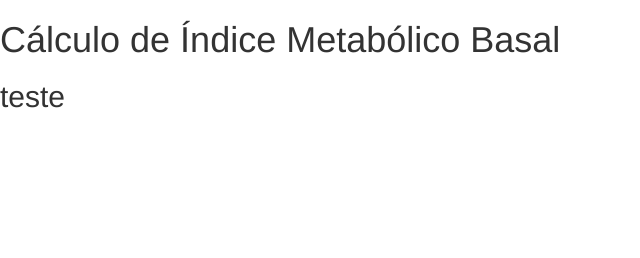
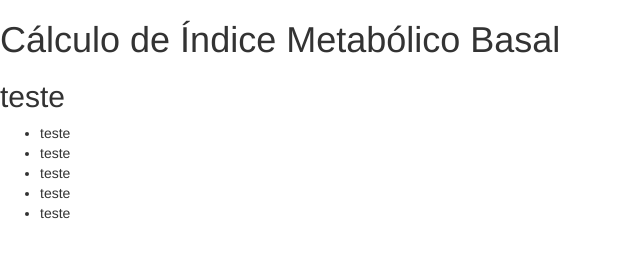
Before and after one commit to jussimar/calcMetabolismo, a website: page www/index.html in a window 1280 px wide. Shown: the whole page, without its empty margins (0-640 px from the left). Drawn offline with Linux system fonts and the light colour scheme.

Commit message:
inserindo uma lista

```diff
--- a/www/index.html
+++ b/www/index.html
@@ -16,5 +16,12 @@
 <body>
   <h1>Cálculo de Índice Metabólico Basal</h1>
   <h2>teste</h2>
+  <ul>
+    <li>teste</li>
+    <li>teste</li>
+    <li>teste</li>
+    <li>teste</li>
+    <li>teste</li>
+</ul>
 </body>
 </html>
```
